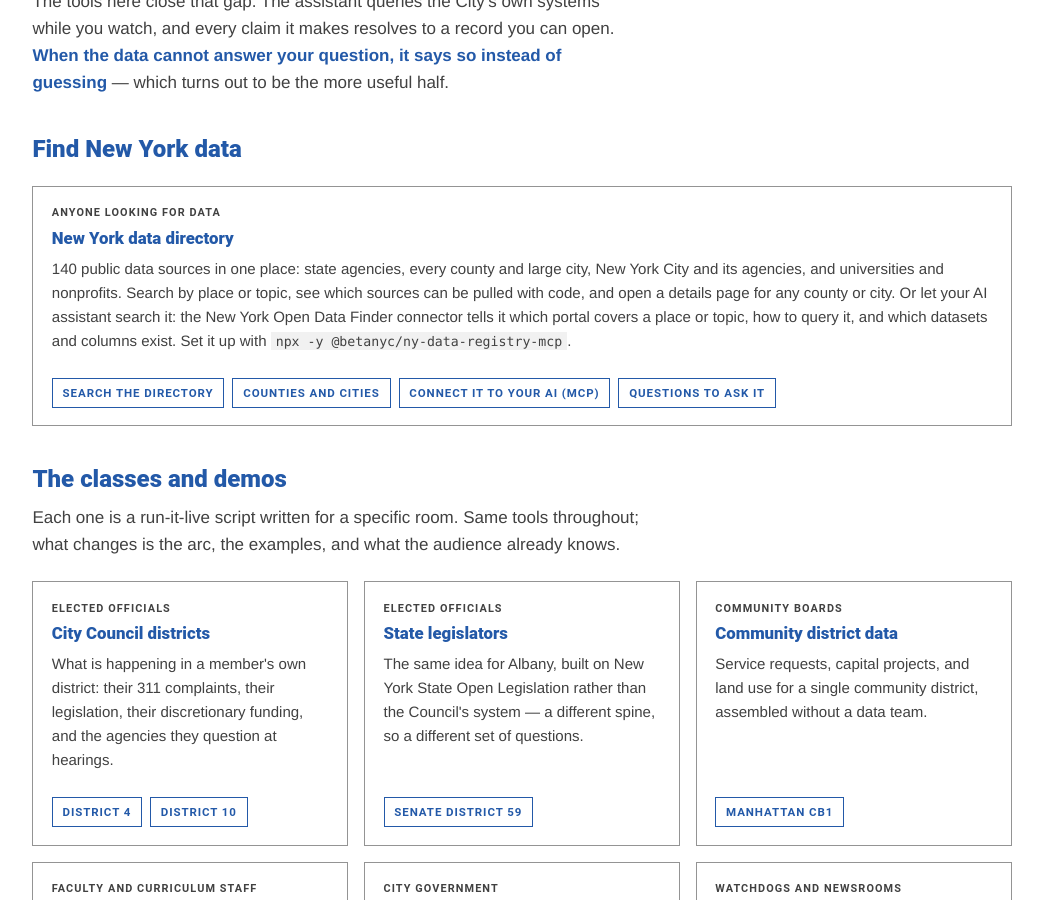
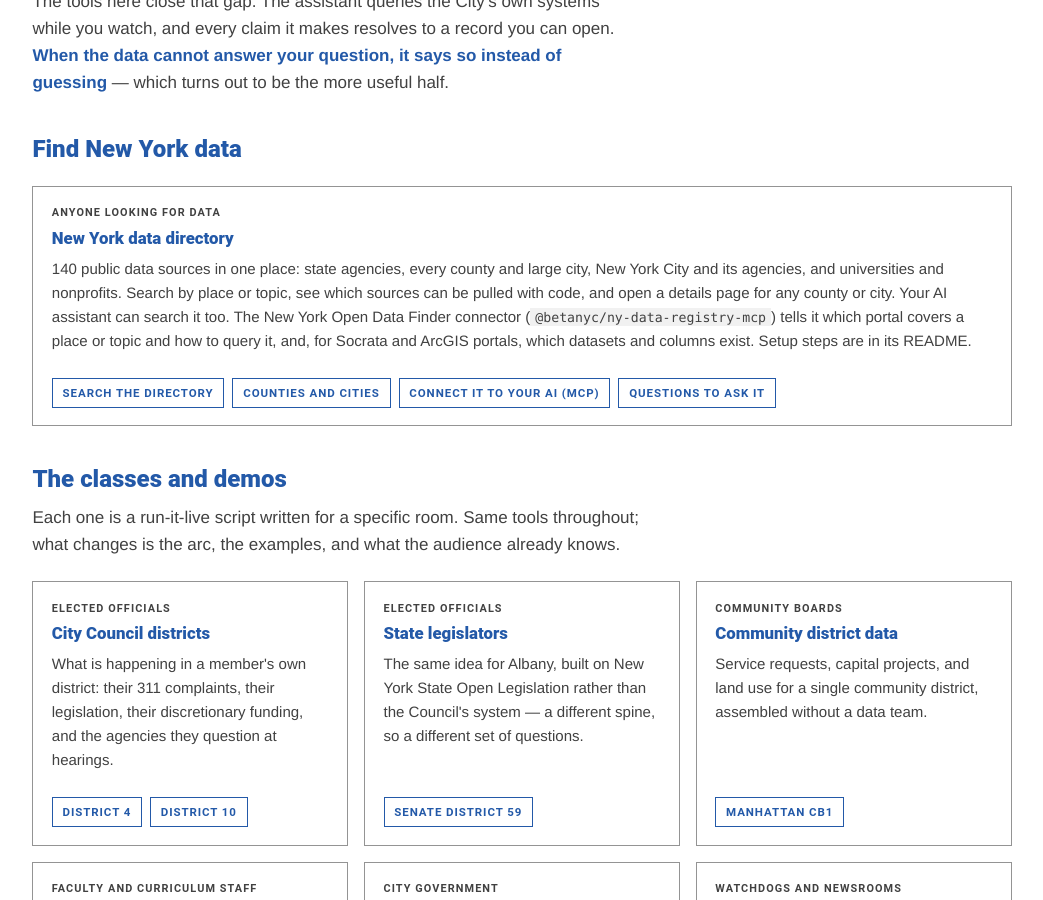
Before and after one commit to BetaNYC/grounding-ai-with-ny-open-data, a Jekyll site: the page built from index.md, in a window 1280 px wide and 900 px high, scrolled down 717 px. Shown: the whole window, without its empty margins (118-1161 px from the left). Built offline with Jekyll 4.4.1, drawn with Linux system fonts in a browser that asks for light colours.

Commit message:
Homepage: QA fixes to the registry MCP blurb
Drop the colon setup, scope the dataset claim to Socrata and ArcGIS,
point setup to the README, plain ending on the MCP list.

Co-Authored-By: Claude Opus 5.5 <noreply@anthropic.com>

```diff
--- a/index.md
+++ b/index.md
@@ -39,10 +39,11 @@ it says so instead of guessing** — which turns out to be the more useful half.
   <h3>New York data directory</h3>
   <p>140 public data sources in one place: state agencies, every county and large city, New York
   City and its agencies, and universities and nonprofits. Search by place or topic, see which
-  sources can be pulled with code, and open a details page for any county or city. Or let your AI
-  assistant search it: the New York Open Data Finder connector tells it which portal covers a place
-  or topic, how to query it, and which datasets and columns exist. Set it up with
-  <code>npx -y @betanyc/ny-data-registry-mcp</code>.</p>
+  sources can be pulled with code, and open a details page for any county or city. Your AI
+  assistant can search it too. The New York Open Data Finder connector
+  (<code>@betanyc/ny-data-registry-mcp</code>) tells it which portal covers a place or topic and
+  how to query it, and, for Socrata and ArcGIS portals, which datasets and columns exist. Setup
+  steps are in its README.</p>
   <div class="links">
     <a class="btn" href="{{ '/resources/ny-data-portal-registry.html' | relative_url }}">Search the directory</a>
     <a class="btn" href="{{ '/resources/portals/README.html' | relative_url }}">Counties and cities</a>
```
Also changed, not shown: README.md.
